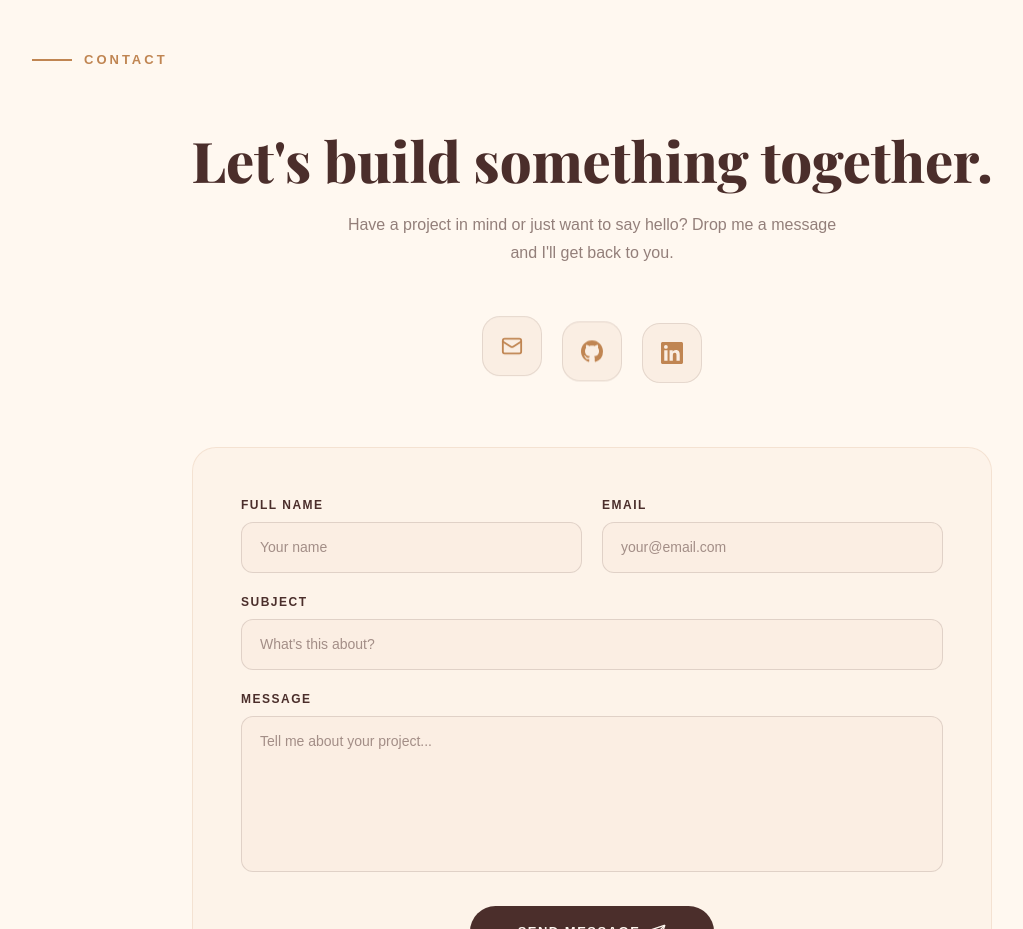
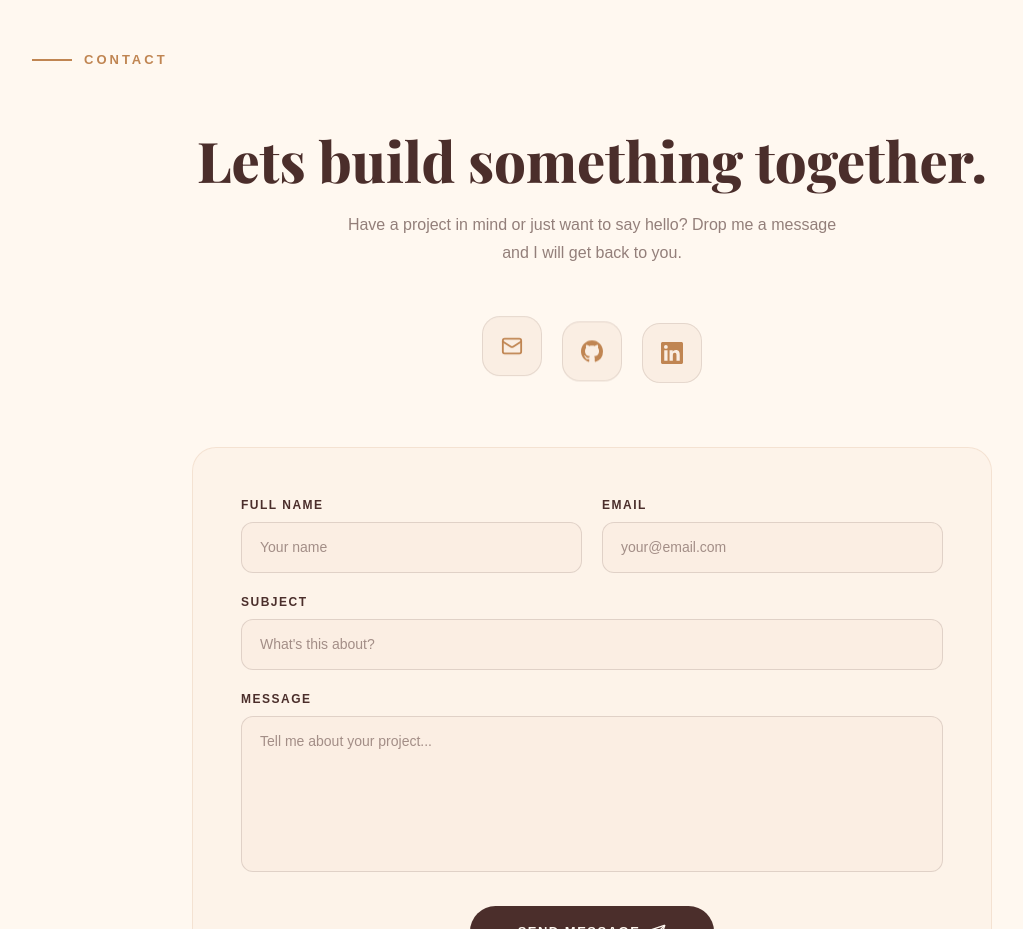
Before and after one commit to wiissal/wiissal-portfolio, a Next.js app: page / in a window 1280 px wide. Shown: the part 6240-7169 px from the top of the page, without its empty margins (48-1071 px from the left). Built offline with nearby package versions, Linux system fonts and the light colour scheme.

Commit message:
feat : finalize the contact section

```diff
--- a/src/app/components/Contact.jsx
+++ b/src/app/components/Contact.jsx
@@ -106,10 +106,10 @@ export default function Contact() {
           {/* Heading */}
           <div ref={leftRef} style={{ marginBottom: 56, textAlign: "center" }}>
             <h2 style={{ fontSize: "clamp(36px, 5vw, 56px)", fontWeight: 800, color: "#4b2e2b", fontFamily: "var(--font-playfair)", margin: "0 0 20px", lineHeight: 1.1 }}>
-              Let's build something together.
+              Lets build something together.
             </h2>
             <p style={{ fontSize: 16, color: "rgba(75,46,43,0.6)", fontFamily: "sans-serif", lineHeight: 1.75, maxWidth: 500, margin: "0 auto" }}>
-              Have a project in mind or just want to say hello? Drop me a message and I'll get back to you.
+              Have a project in mind or just want to say hello? Drop me a message and I will get back to you.
             </p>
           </div>
 
@@ -140,7 +140,7 @@ export default function Contact() {
                   </svg>
                 </div>
                 <h3 style={{ fontSize: 22, fontWeight: 800, color: "#4b2e2b", fontFamily: "var(--font-playfair)", marginBottom: 10 }}>Message sent!</h3>
-                <p style={{ fontSize: 14, color: "rgba(75,46,43,0.6)", fontFamily: "sans-serif" }}>I'll get back to you as soon as possible.</p>
+                <p style={{ fontSize: 14, color: "rgba(75,46,43,0.6)", fontFamily: "sans-serif" }}>I will get back to you as soon as possible.</p>
                 <button onClick={() => setSent(false)} style={{ marginTop: 24, padding: "10px 24px", borderRadius: 50, border: "2px solid #4b2e2b", backgroundColor: "transparent", color: "#4b2e2b", fontSize: 12, fontWeight: 700, fontFamily: "sans-serif", letterSpacing: 1.5, textTransform: "uppercase", cursor: "pointer" }}>
                   Send another
                 </button>
```
